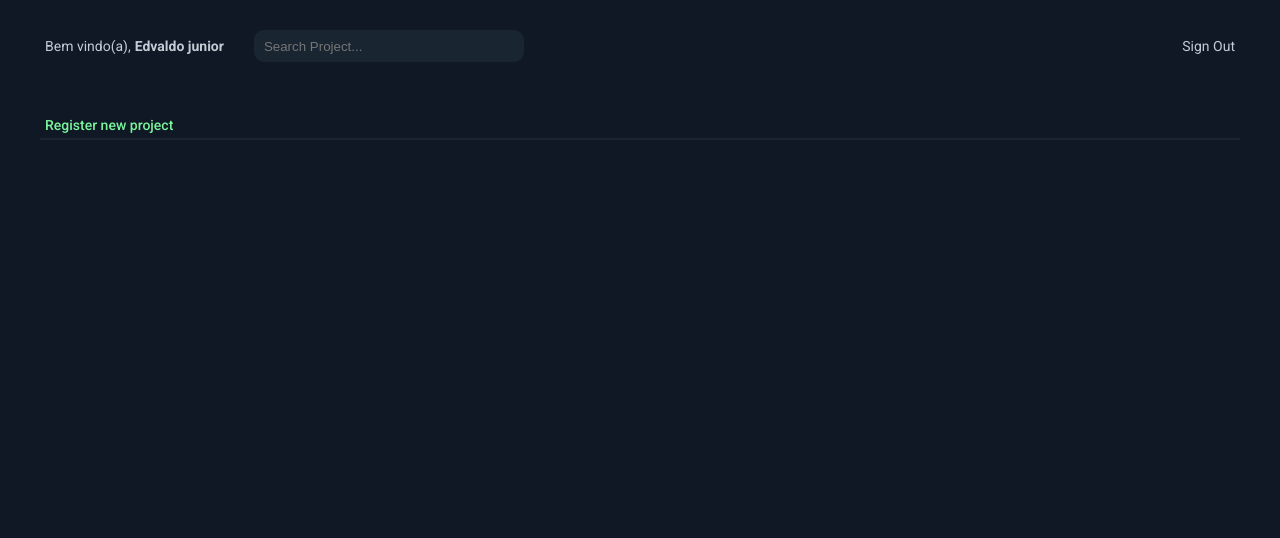
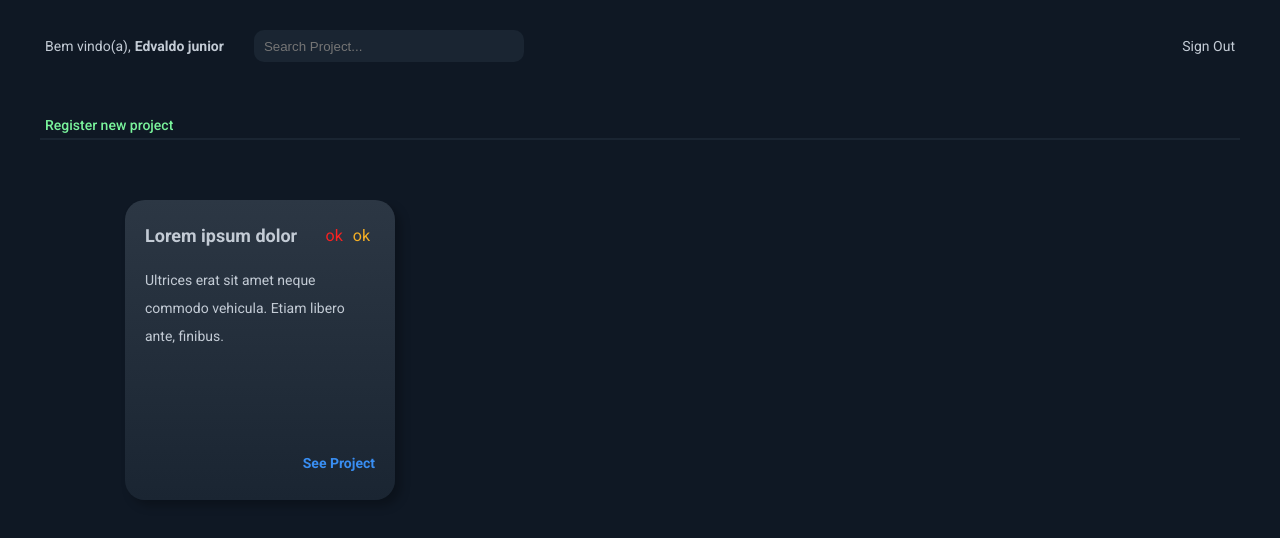
Before and after one commit to EddyPBR/project-advisor-3000, a React (Create React App) app in the folder frontend/: page /projects in a window 1280 px wide. Shown: the top 538 px of the page. Built offline with nearby package versions, Linux system fonts and the light colour scheme; the HTML template or start-up script is replaced by a standard one.

Commit message:
adding styles to card

```diff
--- a/frontend/src/global.scss
+++ b/frontend/src/global.scss
@@ -174,7 +174,6 @@ body {
 
 // HEADER STRUCTURE
 .project-header {
-  min-height: 100vh;
   width: 100%;
   padding: 0px 95px;
   display: flex;
--- a/frontend/src/pages/Projects/index.js
+++ b/frontend/src/pages/Projects/index.js
@@ -4,7 +4,8 @@ import './styles.scss';
 export default class home extends Component {
   render() {
     return (
-      <header class="project-header">
+      <>
+        <header class="project-header">
         <div className="header-row">
           <div class="f-col">
             <div class="row">
@@ -24,6 +25,32 @@ export default class home extends Component {
           </div>
         </div>
       </header>
+        <div class="cards-container">
+          <div className="cards-flex-grid">
+
+            <div className="card">
+              <div className="card-header">
+                <b class="title">Lorem ipsum dolor</b>
+                <div class="links">
+                  <a class="erase" href="#">ok</a>
+                  <a class="edit" href="#">ok</a>
+                </div>
+              </div>
+
+              <div class="card-content">
+                <div className="card-body">
+                  <p>Ultrices erat sit amet neque commodo vehicula. Etiam libero ante, finibus.</p>
+                </div>
+
+                <div className="card-footer">
+                  <a href="#">See Project</a>
+                </div>
+              </div>
+            </div>
+
+          </div>
+        </div>
+      </>
     );
   }
 }
--- a/frontend/src/pages/Projects/styles.scss
+++ b/frontend/src/pages/Projects/styles.scss
@@ -0,0 +1,97 @@
+@import '../../variables.scss';
+
+.cards-container {
+  width: 100%;
+  padding: 0px 95px;
+  margin-top: 60px;
+
+  .cards-flex-grid {
+    display: flex;
+    flex-direction: row;
+    flex-wrap: wrap;
+  }
+
+  .card {
+    width: 270px;
+    height: 300px;
+    padding: 25px 20px;
+    background: linear-gradient(180deg, #2C3744 0%, #1A2532 100%);
+    box-shadow: 6px 6px 10px rgba(0, 0, 0, 0.25);
+    border-radius: 20px;
+    margin-left: 30px;
+    margin-bottom: 50px;
+
+    .card-header {
+      display: flex;
+      flex-direction: row;
+      justify-content: space-between;
+      align-items: center;
+
+      .title {
+        font-size: 18px;
+        line-height: 21px;
+        color: $grey;
+      }
+
+      .links {
+        display: flex;
+        flex-direction: row;
+
+        a {
+          text-decoration: none;
+          transition: .3s;
+          margin: 0px 5px;
+        }
+
+        a:hover {
+          filter: brightness(2.0);
+        }
+
+        .erase {
+          color: $red;
+        }
+
+        .edit {
+          color: $yellow;
+        }
+
+      }
+
+    }
+
+    .card-content {
+      display: flex;
+      flex-direction: column;
+      justify-content: space-between;
+      height: 90%;
+      overflow-y: hidden;
+
+      .card-body {
+        margin-top: 20px;
+        font-size: 14px;
+        line-height: 28px;
+        color: $grey;
+      }
+
+      .card-footer {
+        display: flex;
+        justify-content: flex-end;
+        align-items: flex-end;
+
+        a{
+          font-size: 14px;
+          color: $blue;
+          text-decoration: none;
+          transition: .3s;
+          font-weight: bold;
+        }
+
+        a:hover {
+          filter: brightness(1.40);
+        }
+      }
+
+    }
+  }
+
+}
```
